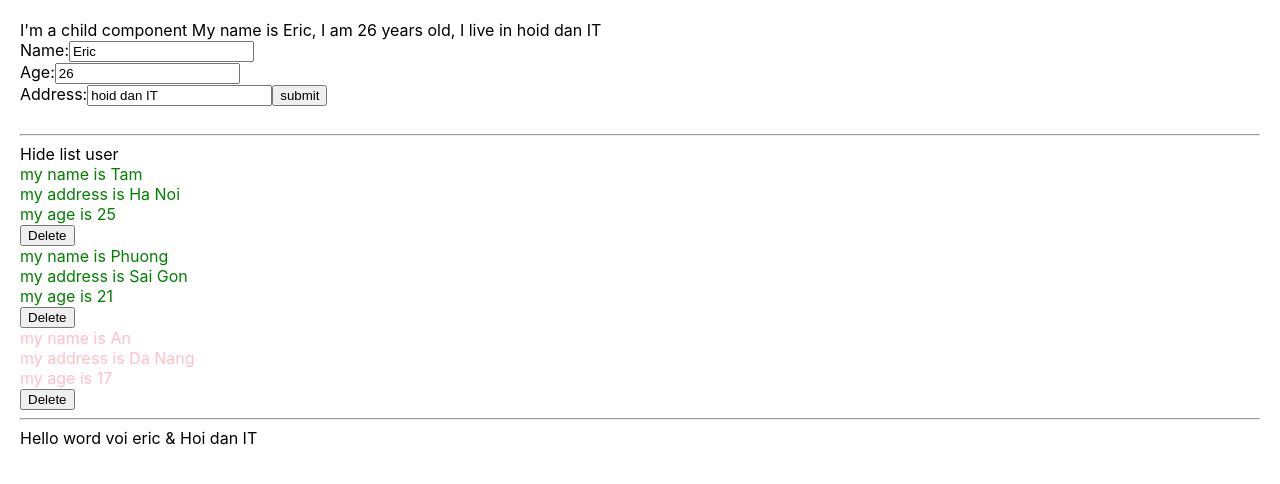
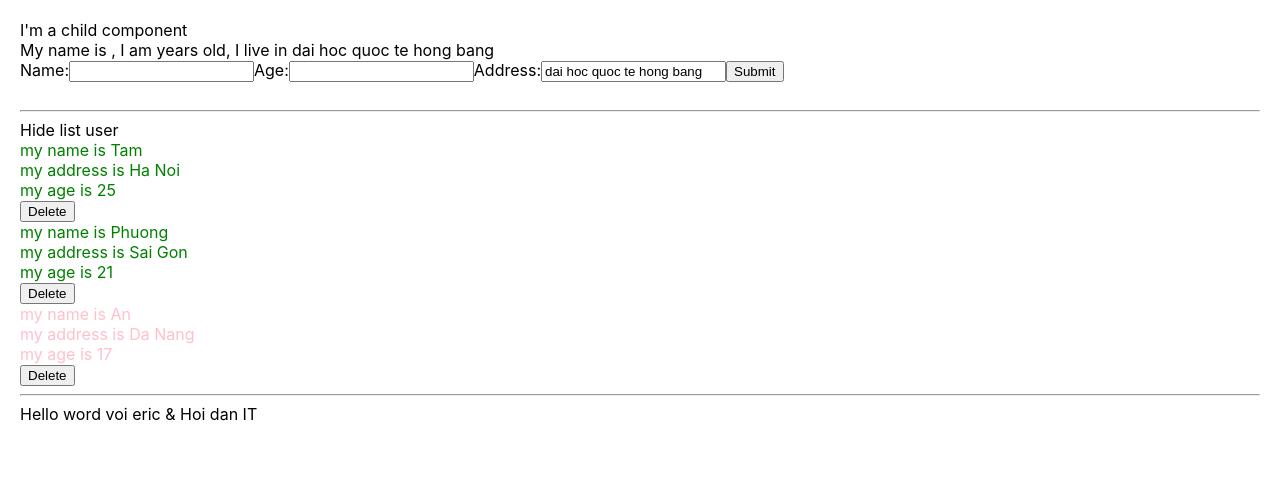
Before and after one commit to NguyenNgocTam-0408/test-react-upload, a React (Create React App) app: page / in a window 1280 px wide. Shown: the top 484 px of the page. Built offline with nearby package versions, Linux system fonts and the light colour scheme.

Commit message:
use state hook

```diff
--- a/src/components/AddUserinfor.js
+++ b/src/components/AddUserinfor.js
@@ -1,70 +1,120 @@
-import React from 'react';
-class AddUserInfor extends React.Component {
-        state = {
-    name: 'Eric',
-    address: "hoid dan IT",
-    age: 26
-  };
+import React, { useState } from "react";
+// class AddUserInfor extends React.Component {
+//         state = {
+//     name: 'Eric',
+//     address: "hoid dan IT",
+//     age: 26
+//   };
 
-  handleOnMouseOver(event) {
-  console.log("di chuyet vao toi")
+//   handleOnMouseOver(event) {
+//   console.log("di chuyet vao toi")
 
+//   }
+//   handleOnChangeInput = (event) =>{
+//     this.setState({
+//       name: event.target.value,
+//     });
+//   }
+//   handleOnChangeAge = (event) =>{
+//     this.setState({
+//       age: event.target.value,
+//     });
+//   }
+//   handleOnChangeAddress = (event) =>{
+//     this.setState({
+//       address: event.target.value,
+//     });
+//   }
+//   handleOnSubmit = (event) => {
+//     event.preventDefault(); // Ngăn chặn hành động mặc định của form
+//     this.props.handleAddnewUser({
+//       id: Math.floor((Math.random() * 100)+1)+ '-random', // Tạo ID ngẫu nhiên
+//       name: this.state.name,
+//       age: this.state.age,
+//       address: this.state.address
+//     });
+//   }
+//   render() {
+//     return (
+//       <div>
+//         I'm a child component
+//          My name is {this.state.name}, I am {this.state.age} years old, I live in {this.state.address}
+//         <form >
+//             <label>Name:</label>
+//             <input
+//             value = {this.state.name}
+//             type='text'
+//             onChange={(event)=>{this.handleOnChangeInput(event)}}/>
+//         </form>
+
+//          <form >
+//             <label>Age:</label>
+//             <input
+//             value = {this.state.age}
+//             type='text'
+//             onChange={(event)=>{this.handleOnChangeAge(event)}}/>
+
+//         </form>
+//         <form onSubmit={(event) => {this.handleOnSubmit(event)}}>
+//             <label>Address:</label>
+//             <input
+//             value = {this.state.address}
+//             type='text'
+//             onChange={(event)=>{this.handleOnChangeAddress(event)}}/>
+//             <button> submit</button>
+//         </form>
+//       </div>
+//     );
+//   }
+// }
+
+const AddUserInfor = (props) => {
+  const [name, setName] = useState('');
+  const [address, setAddress] = useState('dai hoc quoc te hong bang');
+  const [age, setAge] = useState('');
+
+  const handleOnChangeInput = (event) => {
+    setName(event.target.value);
   }
-  handleOnChangeInput = (event) =>{
-    this.setState({
-      name: event.target.value,
+
+  const handleOnChangeAge = (event) => {
+    setAge(event.target.value);
+  }
+
+  const handleOnChangeAddress = (event) => {
+    setAddress(event.target.value);
+  }
+
+  const handleOnSubmit = (event) => {
+    event.preventDefault();
+    props.handleAddnewUser({
+      id: Math.floor((Math.random() * 100) + 1) + '-random',
+      name,
+      age,
+      address
     });
   }
-  handleOnChangeAge = (event) =>{
-    this.setState({
-      age: event.target.value,
-    });
-  }
-  handleOnChangeAddress = (event) =>{
-    this.setState({
-      address: event.target.value,
-    });
-  }
-  handleOnSubmit = (event) => {
-    event.preventDefault(); // Ngăn chặn hành động mặc định của form
-    this.props.handleAddnewUser({
-      id: Math.floor((Math.random() * 100)+1)+ '-random', // Tạo ID ngẫu nhiên
-      name: this.state.name,
-      age: this.state.age,
-      address: this.state.address
-    });
-  }
-  render() {
+
   return (
     <div>
-        I'm a child component
-         My name is {this.state.name}, I am {this.state.age} years old, I live in {this.state.address}
-        <form >
+      I'm a child component<br />
+      My name is {name}, I am {age} years old, I live in {address}
+
+      <form onSubmit={handleOnSubmit}>
         <label>Name:</label>
-            <input
-            value = {this.state.name}
-            type='text'
-            onChange={(event)=>{this.handleOnChangeInput(event)}}/>
-        </form>
+        <input value={name} type="text" onChange={handleOnChangeInput} />
 
-         <form >
         <label>Age:</label>
-            <input
-            value = {this.state.age}
-            type='text'
-            onChange={(event)=>{this.handleOnChangeAge(event)}}/>
+        <input value={age} type="text" onChange={handleOnChangeAge} />
 
-        </form>
-        <form onSubmit={(event) => {this.handleOnSubmit(event)}}>
         <label>Address:</label>
-            <input
-            value = {this.state.address}
-            type='text'
-            onChange={(event)=>{this.handleOnChangeAddress(event)}}/>
-            <button> submit</button>
+        <input value={address} type="text" onChange={handleOnChangeAddress} />
+
+        <button type="submit">Submit</button>
       </form>
     </div>
   );
 }
-}
+
+
 export default AddUserInfor;
--- a/src/components/DisplayInfor.js
+++ b/src/components/DisplayInfor.js
@@ -67,7 +67,7 @@ const DisplayInfor = (props) => {
                       <div> my age is {user.age}</div>
                     </div>
                     <div>
-                      <button onClick={() => this.props.handleOnClickDelete(user.id)}>Delete</button>
+                      <button onClick={() => props.handleOnClickDelete(user.id)}>Delete</button>
                     </div>
               </div>
             );
--- a/src/components/MyComponents.js
+++ b/src/components/MyComponents.js
@@ -1,38 +1,69 @@
-import React from "react";
+import React, { useState } from "react";
 import AddUserinfor from "./AddUserinfor";
 import DisplayInfor from "./DisplayInfor";
-class MyComponent extends React.Component {
+import { use } from "react";
+// class MyComponent extends React.Component {
 
 
-    state = { listUser: [
-        { id: 1, name: "Tam", address: "Ha Noi", age: 25 },
-        { id: 2, name: "Phuong", address: "Sai Gon", age: 21 },
-        { id: 3, name: "An", address: "Da Nang", age: 17}
-    ]}
-    handleAddnewUser = (userObj) => {
-      console.log(userObj);
-      this.setState(prevState => ({
-        listUser: [userObj,...prevState.listUser ]
-      }));
-    }
-    handleOnClickDelete = (userId) => {
-    let listUserclone = this.state.listUser;
-    listUserclone = listUserclone.filter((item) => item.id !== userId);
-    this.setState({
-      listUser: listUserclone
-    });
-  }
-  render() {
+//     state = { listUser: [
+//         { id: 1, name: "Tam", address: "Ha Noi", age: 25 },
+//         { id: 2, name: "Phuong", address: "Sai Gon", age: 21 },
+//         { id: 3, name: "An", address: "Da Nang", age: 17}
+//     ]}
+//     handleAddnewUser = (userObj) => {
+//       console.log(userObj);
+//       this.setState(prevState => ({
+//         listUser: [userObj,...prevState.listUser ]
+//       }));
+//     }
+//     handleOnClickDelete = (userId) => {
+//     let listUserclone = this.state.listUser;
+//     listUserclone = listUserclone.filter((item) => item.id !== userId);
+//     this.setState({
+//       listUser: listUserclone
+//     });
+//   }
+//   render() {
+//     return (
+//       <>
+//       <div className='a'>
+
+
+//         <AddUserinfor
+//          handleAddnewUser={this.handleAddnewUser} />
+//         <br /><hr />
+//         <DisplayInfor listUser={this.state.listUser}
+//           handleOnClickDelete={this.handleOnClickDelete}
+//          />
+
+//         <hr />
+//       </div>
+//       <div className='b'>
+//       </div>
+//       </>
+//     );
+//   }
+// }
+const MyComponent = (props) =>{
+  const [listUser, setListUser] = useState([
+    { id: 1, name: "Tam", address: "Ha Noi", age: 25 },
+    { id: 2, name: "Phuong", address: "Sai Gon", age: 21 },
+    { id: 3, name: "An", address: "Da Nang", age: 17}
+  ]);
+   const handleAddnewUser = (userObj) => {
+     setListUser([userObj, ...listUser]);
+   }
+   const handleOnClickDelete = (userId) => {
+     setListUser(listUser.filter((item) => item.id !== userId));
+   }
     return (
       <>
       <div className='a'>
-
-
         <AddUserinfor
-         handleAddnewUser={this.handleAddnewUser} />
+         handleAddnewUser={handleAddnewUser} />
         <br /><hr />
-        <DisplayInfor listUser={this.state.listUser}
-          handleOnClickDelete={this.handleOnClickDelete}
+        <DisplayInfor listUser={listUser}
+          handleOnClickDelete={handleOnClickDelete}
          />
 
         <hr />
@@ -42,5 +73,4 @@ class MyComponent extends React.Component {
       </>
     );
   }
-}
 export default MyComponent;
```
Lines whose indentation alone changed are shown as unchanged.
